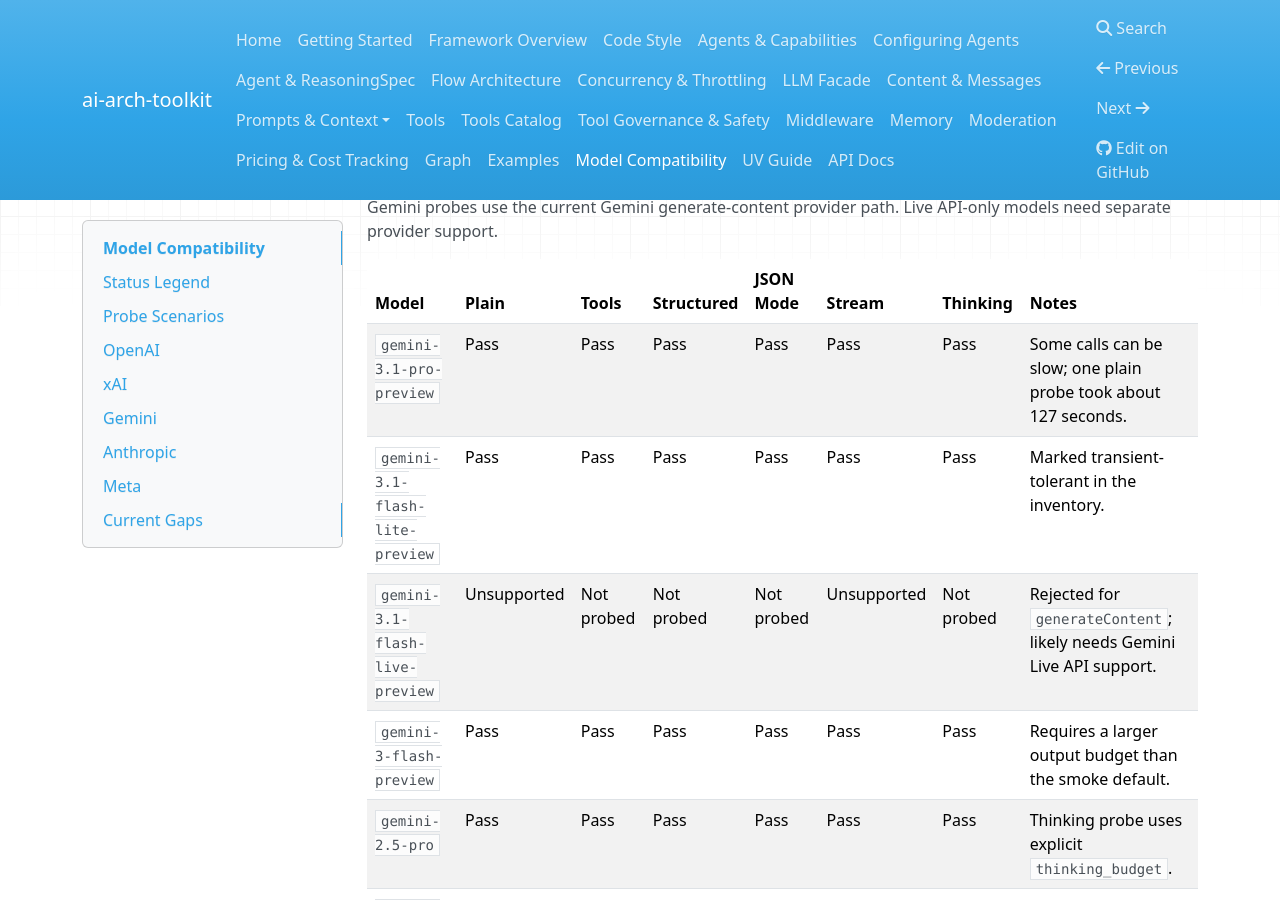
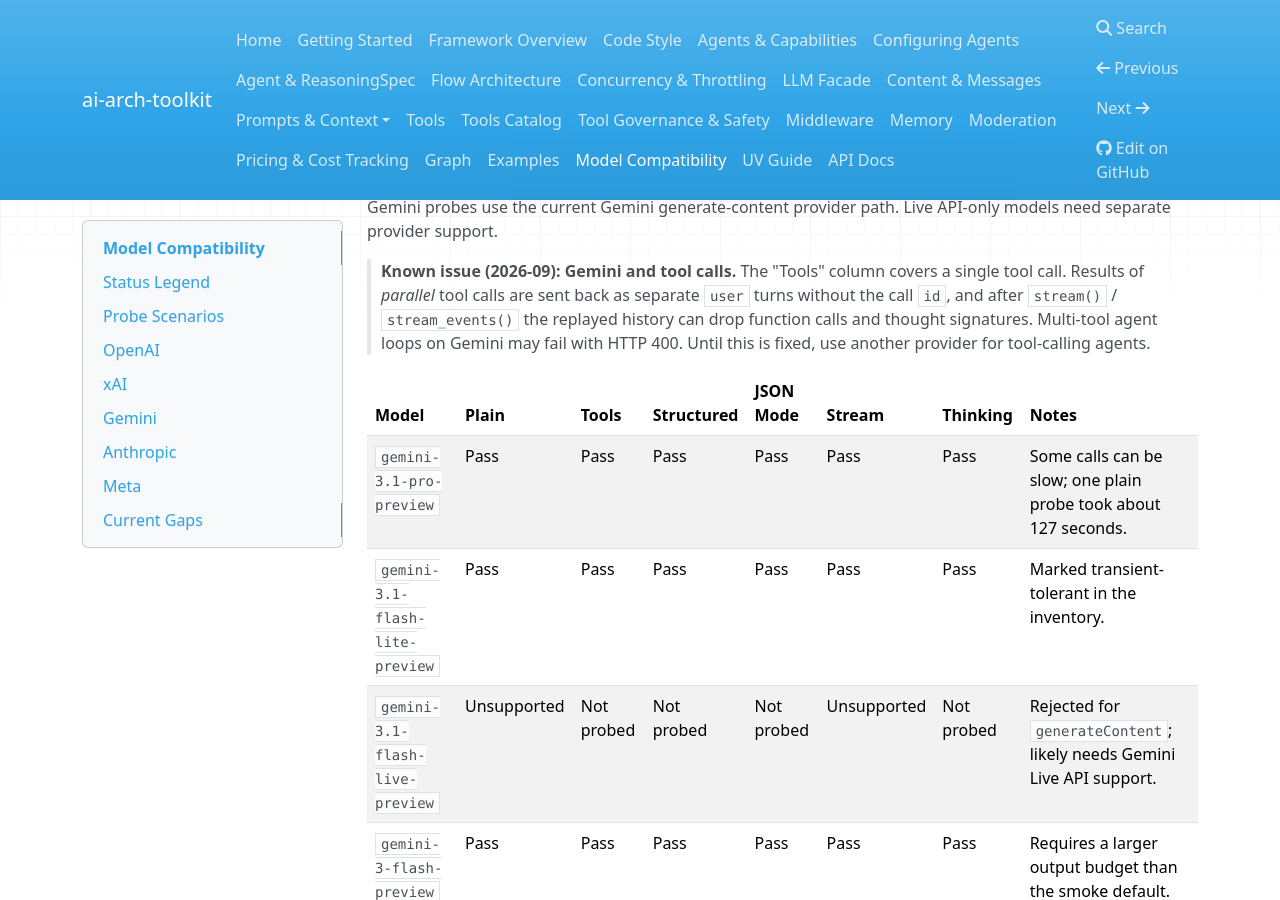
Before and after one commit to rgesteves5/ai-arch-toolkit, an MkDocs documentation site: the page built from docs/model-compatibility.md, in a window 1280 px wide and 900 px high, scrolled down 3090 px. Built offline with MkDocs 1.6.1, drawn with Linux system fonts in a browser that asks for light colours; nearby versions of some CDN libraries.

Commit message:
docs: note the known issue with Gemini and parallel tool calls
Results of parallel tool calls are not batched into one user turn and carry no
call id, and a streamed turn's replay can drop function calls and thought
signatures. Documented in the compatibility page and in the provider gotchas
until the Gemini adapter is fixed.

```diff
--- a/docs/model-compatibility.md
+++ b/docs/model-compatibility.md
@@ -98,6 +98,12 @@
 Gemini probes use the current Gemini generate-content provider path. Live API-only models
 need separate provider support.
 
+> **Known issue (2026-09): Gemini and tool calls.** The "Tools" column covers a single tool call.
+> Results of *parallel* tool calls are sent back as separate `user` turns without the call `id`,
+> and after `stream()` / `stream_events()` the replayed history can drop function calls and thought
+> signatures. Multi-tool agent loops on Gemini may fail with HTTP 400. Until this is fixed, use
+> another provider for tool-calling agents.
+
 | Model | Plain | Tools | Structured | JSON Mode | Stream | Thinking | Notes |
 |---|---|---|---|---|---|---|---|
 | `gemini-3.1-pro-preview` | Pass | Pass | Pass | Pass | Pass | Pass | Some calls can be slow; one plain probe took about 127 seconds. |
```
Also changed, not shown: AGENTS.md (+1 -1 lines).
